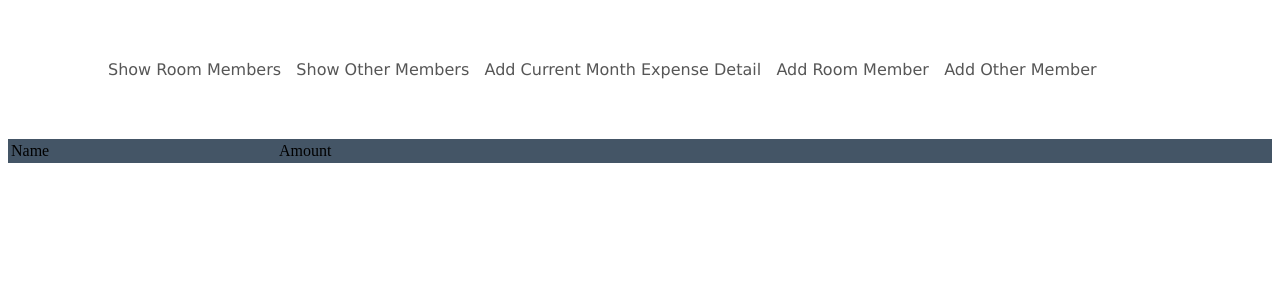
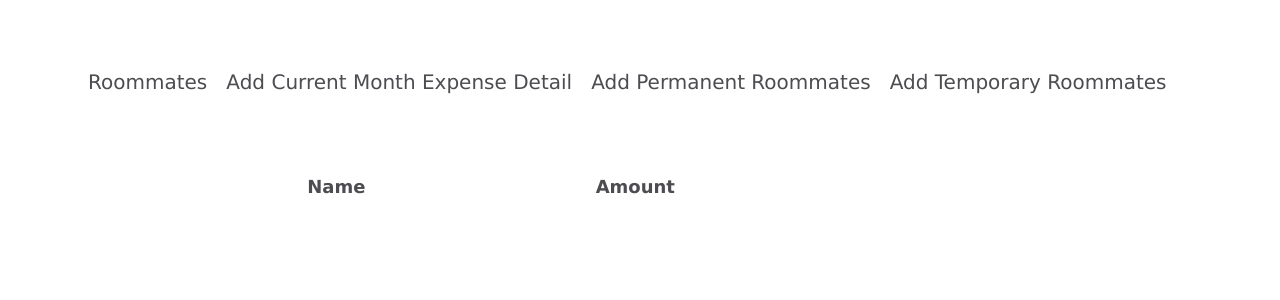
Before and after one commit to ramganez/jeight_old, a Django app: page /current-month-share/ in a window 1280 px wide. Shown: the top 300 px of the page. Run offline with Django 3.2, Linux system fonts and the light colour scheme; data comes from the database, SQL or seed files in the repository; both versions use the stored data as it was after the commit; lists and menus that the app fills with data are empty.

Commit message:
list out all members in one page , added styles

```diff
--- a/roomexpenses/static/roomexpenses/css/main.css
+++ b/roomexpenses/static/roomexpenses/css/main.css
@@ -1,16 +1,42 @@
 
 .header-links {
-    margin: 60px 100px;
+    margin: 50px 50px; /*top and bottom margins are 50px
+                        right and left margins are 50px*/
+    padding: 20px 30px;
+    font-size:20px;
     font-family: Geneva, Tahoma, Verdana, sans-serif;
-    }
+}
+
+.header-links a {
+    color: #4C4C51;
+    text-decoration:none;
+
+}
 
 .content{
-    background-color: #445566;
-    height: 100%;
-    }
+    color: #4C4C51;
+    font-family:  Geneva, Tahoma, Verdana, sans-serif;
+    font-size: 18px;
+    padding-left: 200px;
+}
 
-.header-links a {
-    color: #565656;
-    text-decoration:none;
+.roommates-table {
+    width:600px;
+}
 
-    }
+.roommates-table th,
+.roommates-table td {
+    padding-top: 10px;
+    text-align: center;
+}
+
+
+.shared-expenses-table {
+    width:600px;
+}
+
+.shared-expenses-table th,
+.shared-expenses-table td {
+    padding-top: 10px;
+    text-align: center;
+}
--- a/roomexpenses/templates/base.html
+++ b/roomexpenses/templates/base.html
@@ -16,11 +16,10 @@
     <div class="header">
         {% block header %}
             <p class="header-links">
-                <a  href="{% url 'list-room-members' %}">Show Room Members</a> &nbsp;
-                <a  href="{% url 'list-other-members' %}">Show Other Members</a> &nbsp;
+                <a  href="{% url 'list-members' %}">Roommates</a> &nbsp;
                 <a  href="{% url 'add-month-expenses' %}">Add Current Month Expense Detail</a> &nbsp;
-                <a  href="{% url 'add-room-member' %}">Add Room Member</a> &nbsp;
-                <a  href="{% url 'add-other-member' %}">Add Other Member</a> &nbsp;
+                <a  href="{% url 'add-room-member' %}">Add Permanent Roommates</a> &nbsp;
+                <a  href="{% url 'add-other-member' %}">Add Temporary Roommates</a> &nbsp;
             </p>
         {% endblock %}
     </div>
--- a/roomexpenses/templates/roomexpenses/shared_expenses.html
+++ b/roomexpenses/templates/roomexpenses/shared_expenses.html
@@ -1,9 +1,9 @@
 {% extends "base.html" %}
 {% block content %}
-<table style="width:50%">
+<table class="shared-expenses-table">
     <tr>
-        <td>Name</td>
-        <td>Amount</td>
+        <th>Name</th>
+        <th>Amount</th>
     </tr>
     {% for object in share_expenses %}
         {% if object.room_member %}
--- a/roomexpenses/urls.py
+++ b/roomexpenses/urls.py
@@ -3,8 +3,7 @@ from django.views.generic.base import TemplateView
 from django.conf.urls import patterns, include, url
 from roomexpenses.views import (AddCurrentMonthExpenses, )
 from roomexpenses.views import (AddCurrentMonthExpenses, AddRoomMember,
-								AddOtherMember, ShowSharedExpenses,
-                                ListRoomMember, ListOtherMember, )
+                                AddOtherMember, ShowSharedExpenses, ListAllMember,)
 
 urlpatterns = patterns('',
 						url(r'^$', TemplateView.as_view(
@@ -23,9 +22,6 @@ urlpatterns = patterns('',
 						url(r'^current-month-share/$',
 							ShowSharedExpenses.as_view(), name='current-month-share'),
 
-                        url(r'list-room-members/$',
-                            ListRoomMember.as_view(), name='list-room-members'),
-
-                        url(r'list-other-members/$',
-                            ListOtherMember.as_view(), name='list-other-members'),
+                        url(r'list-members/$',
+                            ListAllMember.as_view(), name='list-members'),
                         )
--- a/roomexpenses/views.py
+++ b/roomexpenses/views.py
@@ -1,5 +1,6 @@
 import ipdb
 from datetime import datetime
+import itertools
 
 from django.shortcuts import render
 from django.http import HttpResponse
@@ -121,3 +122,23 @@ class ListOtherMember(ListView):
     def get_queryset(self):
         """Returns Members they are available room"""
         return OtherMember.objects.filter(in_room=True)
+
+
+class ListAllMember(ListView):
+    template_name = 'roomexpenses/list_members.html'
+
+    def get_queryset(self):
+        """Returns Members they are available room"""
+        return RoomMember.objects.filter(in_room=True)
+
+    def get_context_data(self, **kwargs):
+        """ Return Room member list
+            and Other member list
+        """
+        context = super(ListView, self).get_context_data(**kwargs)
+        zip_members = itertools.izip_longest(RoomMember.objects.filter(in_room=True),
+                                             OtherMember.objects.filter(in_room=True), fillvalue='')
+
+        context['zip_members'] = zip_members
+
+        return context
```
Also changed, not shown: roomexpenses/templates/roomexpenses/list_members.html (+17 -5 lines), jeight.sqlite3.
